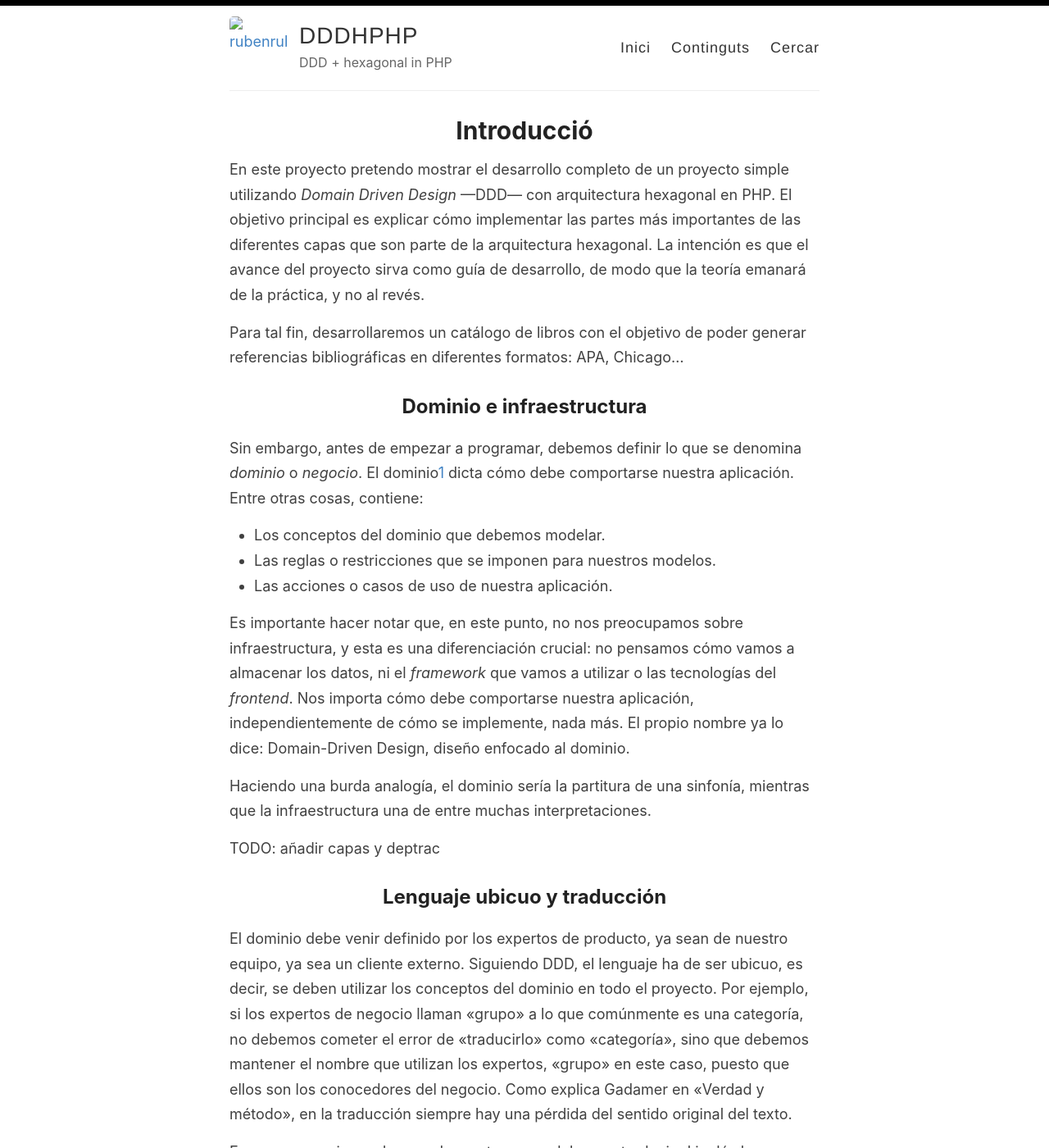
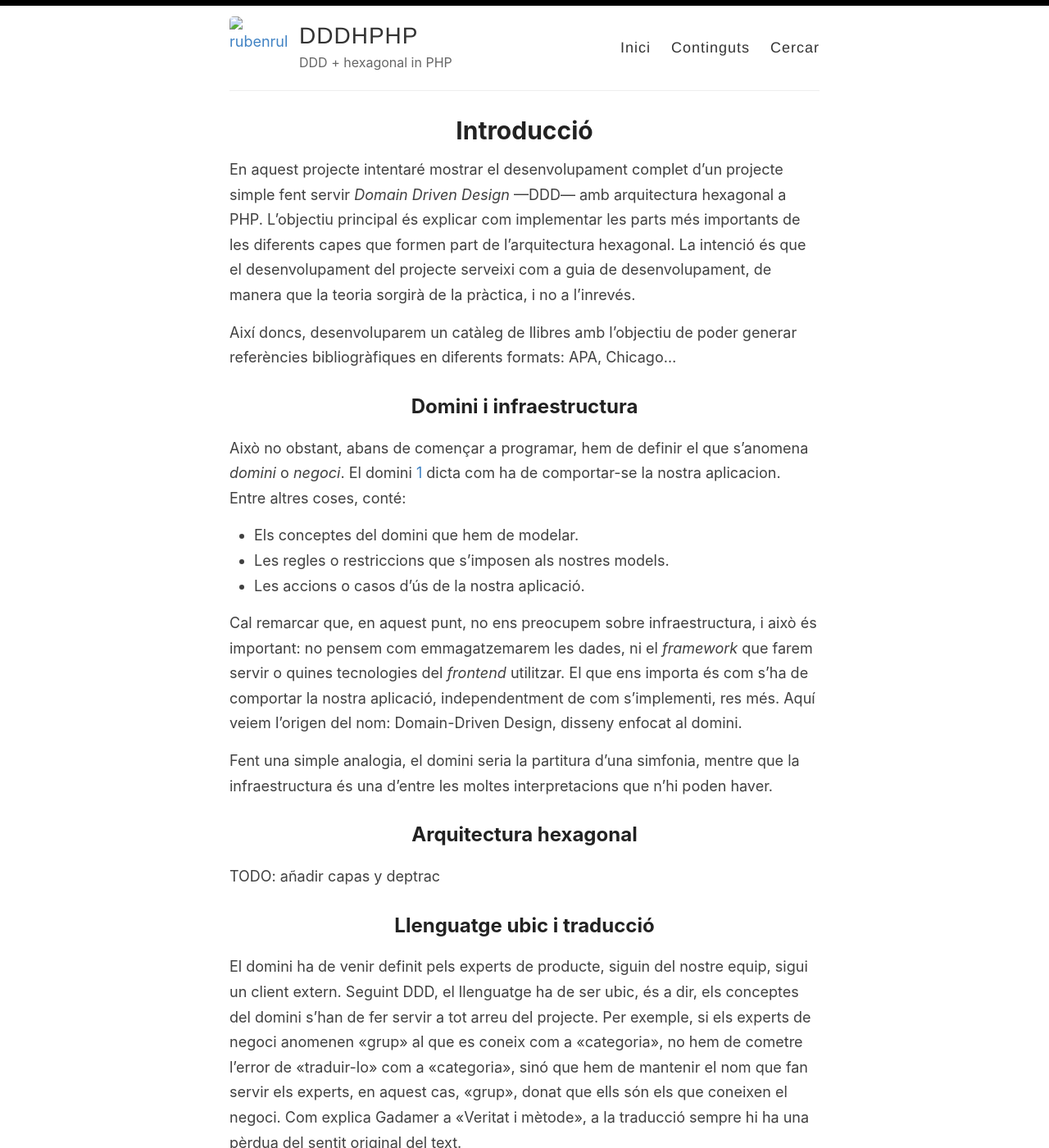
Before and after one commit to rubenrubiob/rubenrubiob.github.io, a Jekyll site: the page built from ca/index.md, in a window 1280 px wide and 1400 px high. Shown: the whole window at 82% size. Built offline with Jekyll 4.4.1, drawn with Linux system fonts in a browser that asks for light colours; our own code applies the rules of GitHub Pages for plain Markdown files; some of the changed text lies outside the part shown.

Commit message:
Añadir introducción en catalán

```diff
--- a/ca/index.md
+++ b/ca/index.md
@@ -6,89 +6,92 @@ lang-ref: home
 
 # Introducció
 
-En este proyecto pretendo mostrar el desarrollo completo de un proyecto simple utilizando _Domain Driven Design_ —DDD— con arquitectura hexagonal en PHP. El objetivo principal es explicar cómo implementar las partes más importantes de las diferentes capas que son parte de la arquitectura hexagonal. La intención es que el avance del proyecto sirva como guía de desarrollo, de modo que la teoría emanará de la práctica, y no al revés.
+En aquest projecte intentaré mostrar el desenvolupament complet d'un projecte simple fent servir _Domain Driven Design_ —DDD— amb arquitectura hexagonal a PHP. L'objectiu principal és explicar com implementar les parts més importants de les diferents capes que formen part de l'arquitectura hexagonal. La intenció és que el desenvolupament del projecte serveixi com a guia de desenvolupament, de manera que la teoria sorgirà de la pràctica, i no a l'inrevés.
 
-Para tal fin, desarrollaremos un catálogo de libros con el objetivo de poder generar referencias bibliográficas en diferentes formatos: APA, Chicago...
+Així doncs, desenvoluparem un catàleg de llibres amb l'objectiu de poder generar referències bibliogràfiques en diferents formats: APA, Chicago...
 
-## Dominio e infraestructura
+## Domini i infraestructura
 
-Sin embargo, antes de empezar a programar, debemos definir lo que se denomina _dominio_ o _negocio_. El dominio[^1] dicta cómo debe comportarse nuestra aplicación. Entre otras cosas, contiene:
+Això no obstant, abans de començar a programar, hem de definir el que s'anomena _domini_ o _negoci_. El domini [^1] dicta com ha de comportar-se la nostra aplicacion. Entre altres coses, conté:
 
-- Los conceptos del dominio que debemos modelar.
-- Las reglas o restricciones que se imponen para nuestros modelos.
-- Las acciones o casos de uso de nuestra aplicación.
+- Els conceptes del domini que hem de modelar.
+- Les regles o restriccions que s'imposen als nostres models.
+- Les accions o casos d'ús de la nostra aplicació.
 
-Es importante hacer notar que, en este punto, no nos preocupamos sobre infraestructura, y esta es una diferenciación crucial: no pensamos cómo vamos a almacenar los datos, ni el _framework_ que vamos a utilizar o las tecnologías del _frontend_. Nos importa cómo debe comportarse nuestra aplicación, independientemente de cómo se implemente, nada más. El propio nombre ya lo dice: Domain-Driven Design, diseño enfocado al dominio.
+Cal remarcar que, en aquest punt, no ens preocupem sobre infraestructura, i això és important: no pensem com emmagatzemarem les dades, ni el _framework_ que farem servir o quines tecnologies del _frontend_ utilitzar. El que ens importa és com s'ha de comportar la nostra aplicació, independentment de com s'implementi, res més. Aquí veiem l'origen del nom: Domain-Driven Design, disseny enfocat al domini.
 
-Haciendo una burda analogía, el dominio sería la partitura de una sinfonía, mientras que la infraestructura una de entre muchas interpretaciones.
+Fent una simple analogia, el domini seria la partitura d'una simfonia, mentre que la infraestructura és una d'entre les moltes interpretacions que n'hi poden haver.
+
+## Arquitectura hexagonal
 
 TODO: añadir capas y deptrac
 
-## Lenguaje ubicuo y traducción
+## Llenguatge ubic i traducció
 
-El dominio debe venir definido por los expertos de producto, ya sean de nuestro equipo, ya sea un cliente externo. Siguiendo DDD, el lenguaje ha de ser ubicuo, es decir, se deben utilizar los conceptos del dominio en todo el proyecto. Por ejemplo, si los expertos de negocio llaman «grupo» a lo que comúnmente es una categoría, no debemos cometer el error de «traducirlo» como «categoría», sino que debemos mantener el nombre que utilizan los expertos, «grupo» en este caso, puesto que ellos son los conocedores del negocio. Como explica Gadamer en «Verdad y método», en la traducción siempre hay una pérdida del sentido original del texto.
+El domini ha de venir definit pels experts de producte, siguin del nostre equip, sigui un client extern. Seguint DDD, el llenguatge ha de ser ubic, és a dir, els conceptes del domini s'han de fer servir a tot arreu del projecte. Per exemple, si els experts de negoci anomenen «grup» al que es coneix com a «categoria», no hem de cometre l'error de «traduir-lo» com a «categoria», sinó que hem de mantenir el nom que fan servir els experts, en aquest cas, «grup», donat que ells són els que coneixen el negoci. Com explica Gadamer a «Veritat i mètode», a la traducció sempre hi ha una pèrdua del sentit original del text.
 
-En consecuencia, se desprende que tampoco debemos traducir al inglés los conceptos del dominio. Este es un [debate interesante](https://twitter.com/ProjectPolly/status/1169877299337945090) y no hay una solución universal aplicable a todos los proyectos. Depende del proyecto en sí, del equipo que lo compone, del ámbito en el que se desarrolla...
+D'això es desprèn, com a conseqüència, que tampoc hem de traduir a l'anglès els conceptes del domini que fem servir al nostre codi font. Aquest és un [debat interessant](https://twitter.com/ProjectPolly/status/1169877299337945090) i no hi ha una solució universal aplicable a tots els projectes. Depèn del projecte en si, de l'equip que el desenvoluparà, de l'àmbit en què es desenvolupa...
 
-A modo de ejemplo, en este proyecto los conceptos del dominio serán en castellano, y el resto, en inglés. Por ejemplo, tendremos el concepto «Libro», y podríamos tener una interfaz llamada `LibroRepository`. Al principio puede resultar extraño, pero, como todo, es cuestión de acostumbrarse.
+Com a exemple, en aquest projecte els conceptes del domini seran en castellà[^2], i la restà, en anglès. Per exemple, tindrem el concepte «Libro», i podríem tenir una interfície anomenada `LibroRepository`. Al principi ens pot resultar estrany però, com tot, només ens hi hem d'acostumar.
 
-## Definición
+## Definició
 
-Nuestra aplicación será multiidioma, es decir, estará disponible en más de un idioma: castellano, catalán e inglés. Por tanto, necesitaremos tener en cuenta que no sólo los literales de la web, sino también los modelos deberán ser traducibles.
+La nostra aplicació web serà multiidioma, és a dir, estarà disponible en més d'un idioma: castellà, català i anglès. Per tant, hem de tenir en compte no només els literals estàtics del web, sinó que els models que farem servir també hauran de ser traduïbles.
 
-Para este proyecto, crearemos primero la funcionalidad para almacenar la información que utilizaremos posteriormente para generar la bibliografía: libros y autores. Como el objetivo del proyecto es didáctico, no implementaremos un sistema completo que contenga todas las casuísticas del funcionamiento bibliográfico; nos perderíamos en detalles que oscurecerían la explicación.
+En aquest projecte, primer crearem la funcionalitat per a emmagatzemar la informació que farem servir després per a generar la bibliografia: llibres i autors. Com que l'objectiu del projecte és didàctic, no implementarem un sistema complex que contingui totes les casuístiques del funcionament bibliogràfic; ens perdríem en detalls que només enfosquirien l'explicació.
 
 ### Autor
 
-Así pues, tendremos autores, de los cuales almacenaremos la información básica:
-    - Biografía: año de nacimiento y muerte.
-    - Apelativo: nombre, apellidos y seudónimo del autor.
+Així doncs, tindrem autors, dels quals n'emmagatzemarem la informació bàsica:
 
-Tendremos las siguientes restricciones para dicha información:
+- Biografia: any de naixement i mort.
+- Apel·latiu: nom, cognoms i pseudònim de l'autor.
 
-- Biografía:
-    - Puede que no sepamos la fecha exacta de nacimiento o de muerte del autor, como en el caso de Homero.
-    - Para autores vivos, sólo tendremos la fecha de nacimiento.
-    - En el caso en que sepamos ambas fechas, la fecha de nacimiento debe ser anterior a la de fallecimiento.
-    - Podemos tener fechas anteriores antes de nuestra era (a.C.), tanto para el nacimiento como para la muerte.
-    - El año 0 no existe en nuestro calendario.
-- Apelativo:
-    - Ha de ser traducible. Safo tiene el mismo nombre en catalán y en castellano, pero no así en inglés, idioma en el que se escribe _Sappho_.
-    - Puede que no tengamos apellido del autor. Podemos utilizar este campo para el denominativo en algunos autores, como para Cristina de Pizán.
-    - El pseudónimo es el nombre por el cual se conoce al autor. Así por ejemplo, el seudónimo de Aristócles de Atenas es Platón.
+Per a aquestes dades, tindrem les següents restriccions:
 
-### Libro
+- Biografia:
+    - Pot ser que no sapiguem la data exacta de naixement o mort de l'autor, com en el cas d'Homer.
+    - Per a autors vius, només tindrem la data de naixement.
+    - En el cas en què coneguem ambdues dates, la data de naixement ha de ser anterior a la de mort.
+    - Podem tenir dates anteriors a la nostra era (a.C.), tant pel naixement com per la mort.
+    - L'any 0 no existeix al nostre calendari.
+- Apel·latiu:
+    - Ha de ser traduïble. Safo té el mateix nom en català i en castellà, però no en anglès, on s'escriu _Sappho_.
+    - Pot ser que no tinguem cognom de l'autor. Podem fer servir aquest camp pel denominatiu d'alguns autors, com Cristina de Pizan.
+    - El pseudònim és el nom pel qual es coneix l'autor. Per exemple, el pseudònim d'Arístocles d'Atenes és Plató.
 
-Para nuestra aplicación, un libro es siempre de un autor. No contemplamos, por ahora, ni libros escritos por varios autores, ni libros con autor anónimo. Tampoco contemplamos la opción de que un libro pueda estar recogido en otras ediciones, como sucede a menudo en obras antiguas. Estas casuísticas podrían ser añadidas en el futuro.
+### Llibre
 
-Los libros siempre tienen ediciones, de modo que guardaremos por un lado la información básica del libro como obra, y por otro, la información de una edición. Así pues, tendremos la siguiente información:
+Per a la nostra aplicació, un llibre és sempre d'un autor. No contemplarem, per ara, els llibres escrits per diversos autors, ni llibres amb autor anònim. Tampoc no contemplarem l'opció que un llibre pugui estar recollit en altres edicions, com succeeix sovint amb obres antigues. Aquestes casuístiques podrien ser afegides al futur.
 
-- Libro:
-    - El título y el subtítulo —que puede no existir— serán traducibles, igual que sucedía con el nombre del autor.
-    - El año de publicación del libro puede ser cualquiera, no hace falta que coincida con la vida del autor, puesto que podemos encontrar obras póstumas.
-- Edición:
-    - De una edición de un libro guardaremos la ciudad, el año de publicación, la editorial, el idioma del libro y el formato.
-    - Tendremos varios formatos de edición preestablecidos: libro de tapa dura, libro de bolsillo...
+Els llibres sempre tenen edicions, de manera que desarem per una banda la informació bàsica del llibre com a obra, i per l'altra la informació d'una edició. Així doncs, tindrem la següent informació:
 
-### Pantallas de la aplicación
+- Llibre:
+    - El títol i el subtítol —que pot no existir— seran traduïbles, igual que succeïa amb el nom de l'autor.
+    - L'any de publicació del llibre pot ser qualsevol, no cal que coincideixi amb la vida de l'autor, donat que podem trobar obres pòstumes.
+- Edició:
+    - D'una edició d'un llibre en desarem la ciutat, l'any de publicació, l'editorial, l'idioma del llibre i el format.
+    - Tindrem diferents formats d'edició preestablerts: llibres de tapa dura, de butxaca...
 
-Para nuestra aplicación tendremos un gestor —o _backoffice_— desde el que un usuario podrá añadir tanto autores como libros.
+### Pantalles de l'aplicació
 
-La interfaz de gestión de autor es la siguiente:
+A la nostra aplicació tindrem un gestor —o _backoffice_— des d'on un usuari podrà afegir tant autors com llibres.
+
+La interfície de gestió d'un autor és la següent:
 
 ![](https://raw.githubusercontent.com/rubenrubiob/book-manager/master/docs/wireframe/backend-autor.png)
 
-Para añadir traducciones primero hay que crear el autor, cuya información se almacenará en el idioma en que el usuario esté visualizando la web en ese momento.
+Per a afegir traduccions primer cal crear l'autor, la informació del qual s'emmagatzemarà en l'idioma que l'usuari estigui visualitzant en aquell moment.
 
-La interfaz de gestión de libros es la siguiente:
+La interfície de gestió d'un llibre és la següent:
 
 ![](https://raw.githubusercontent.com/rubenrubiob/book-manager/master/docs/wireframe/backend-libro.png)
 
-De igual manera, tanto las traducciones como las ediciones se añaden una vez el libro ya ha sido creado.
+Igualment, tant les traduccions com les edicions s'afegeixen al llibre un cop aquest ha estat creat.
 
-## Herramientas
+## Eines
 
-Este proyecto lo desarrollaremos con el siguiente entorno:
+Aquest projecte el desenvoluparem amb el següent entorn:
 
 - PHP 7.4
 - Symfony 5.1
@@ -97,4 +100,6 @@ Este proyecto lo desarrollaremos con el siguiente entorno:
 - Apache 2.4
 
 
-[^1]: No me gusta el nombre «negocio», porque tiene la connotación que todo lo que desarrollemos debe tener como objetivo obtener un beneficio, lleva implícito un espíritu capitalista. Quizá alguien debería estudiar cómo el capitalismo está imbuido en el desarrollo de _software_, donde todo lo que se programa ha de ser productivo; si no lo es, se considera inválido. Utilizaremos el nombre «dominio», que, por contra, creo que no es suficientemente claro.
+[^1]: No m'agrada el nom «negoci», perquè té la connotació que tot el que desenvolupem ha de tenir com a objectiu un benefici, duu implícit un esperit capitalista. Potser algú hauria d'estudiar com el capitalisme subjau al desenvolupament de _software_, on tot el que es programa ha de ser productiu; si no ho és, es considera invàlid. Farem servir el nom «domini» que, per contra, crec que no és prou clar.
+
+[^2]: Com que aquest projecte s'explica tant en castellà com en català, es fan servir els noms en castellà per evitar haver de mantenir dos repositoris amb el mateix codi, on només hi canviessin els noms de les classes.
```
